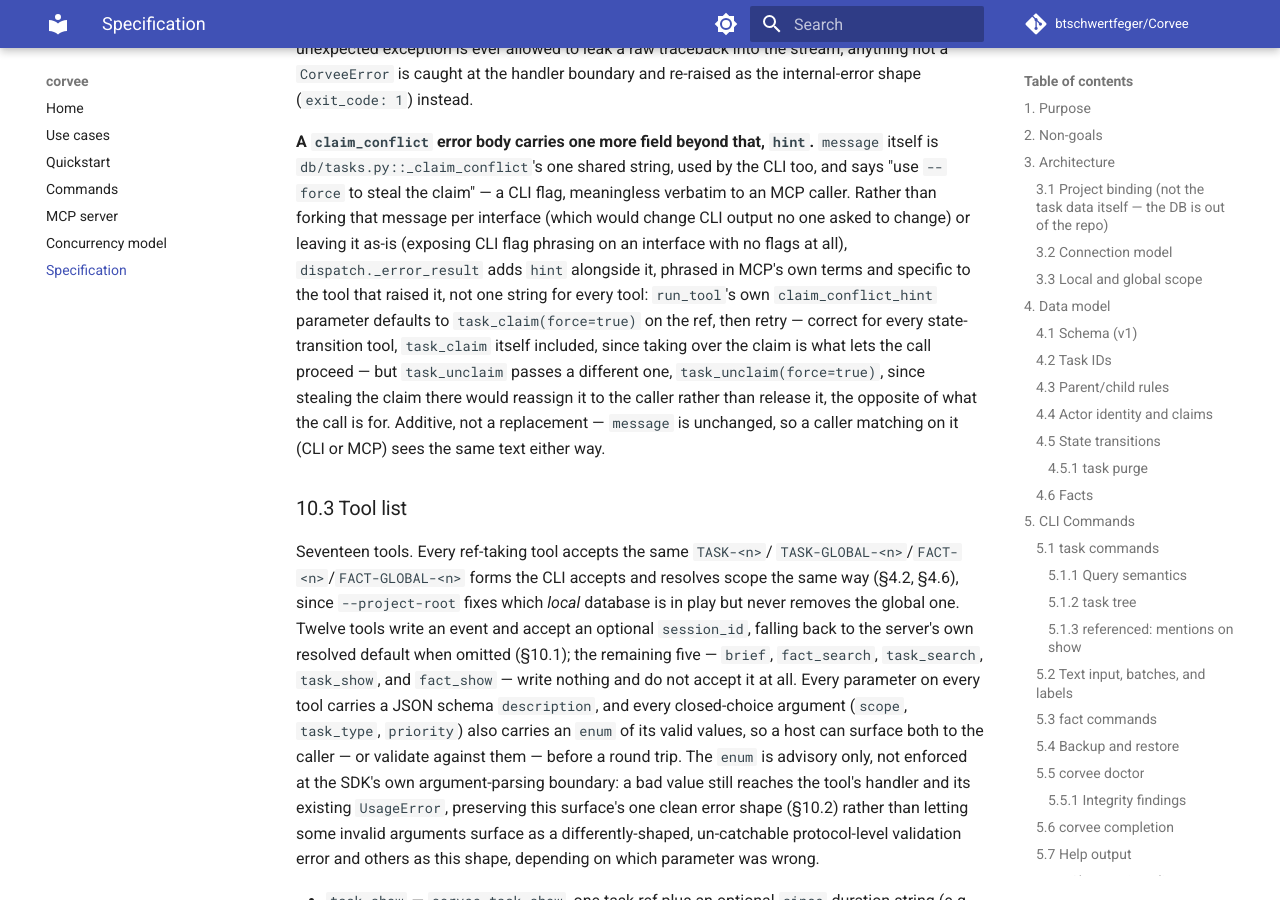
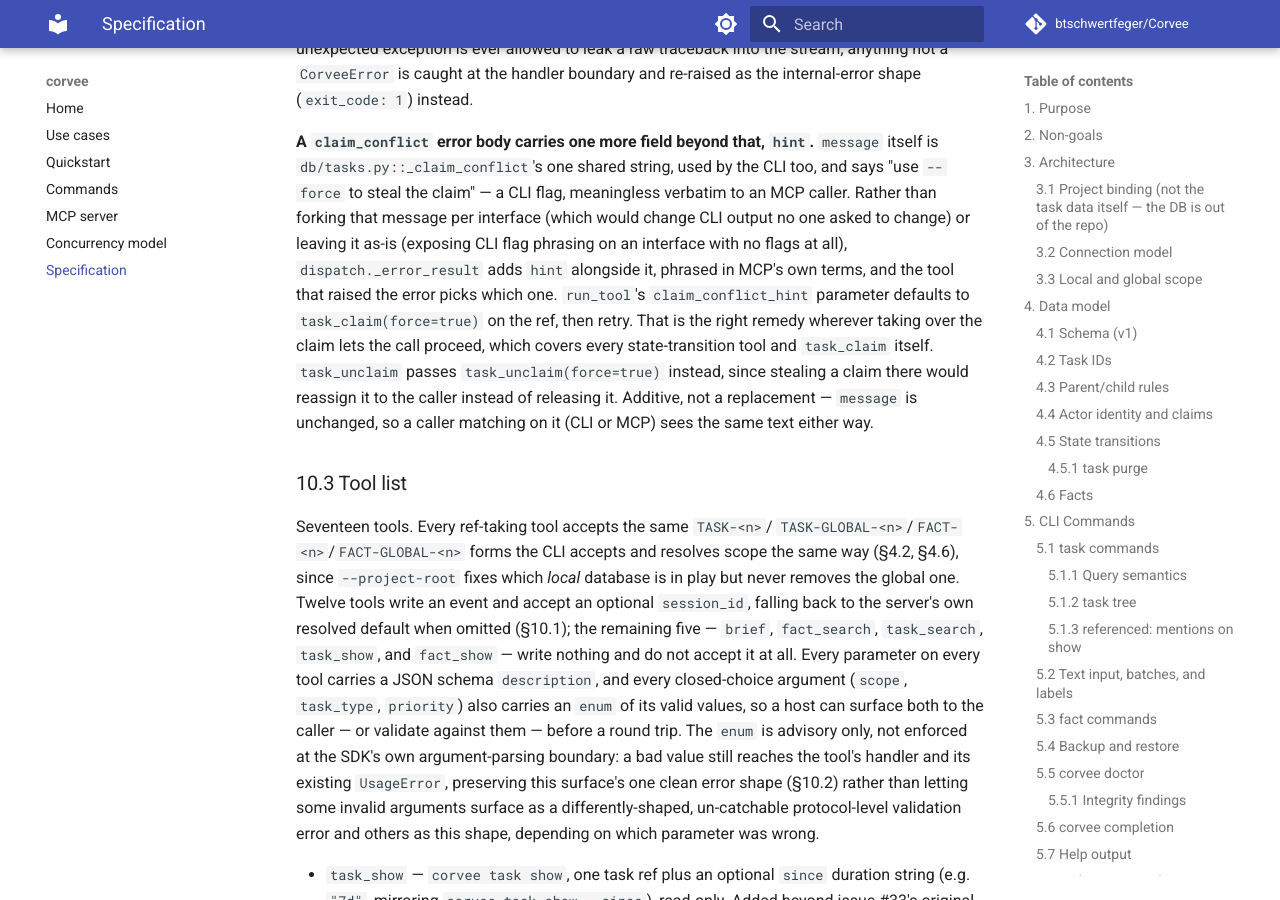
Before and after one commit to btschwertfeger/Corvee, an MkDocs documentation site: the page built from docs/spec.md, in a window 1280 px wide and 900 px high, scrolled down 46590 px. Built offline with MkDocs 1.6.1 and Material for MkDocs 9.7.7, drawn with Linux system fonts in a browser that asks for light colours; comment, search, counter and statistics services are not loaded.

Commit message:
Tighten the claim_conflict hint prose

```diff
--- a/docs/spec.md
+++ b/docs/spec.md
@@ -2203,16 +2203,15 @@ claim" — a CLI flag, meaningless verbatim to an MCP caller. Rather than
 forking that message per interface (which would change CLI output no one
 asked to change) or leaving it as-is (exposing CLI flag phrasing on an
 interface with no flags at all), `dispatch._error_result` adds `hint`
-alongside it, phrased in MCP's own terms and specific to the tool that
-raised it, not one string for every tool: `run_tool`'s own
-`claim_conflict_hint` parameter defaults to `task_claim(force=true)` on
-the ref, then retry — correct for every state-transition tool, `task_claim`
-itself included, since taking over the claim is what lets the call proceed
-— but `task_unclaim` passes a different one, `task_unclaim(force=true)`,
-since stealing the claim there would reassign it to the caller rather than
-release it, the opposite of what the call is for. Additive, not a
-replacement — `message` is unchanged, so a caller matching on it (CLI or
-MCP) sees the same text either way.
+alongside it, phrased in MCP's own terms, and the tool that raised the
+error picks which one. `run_tool`'s `claim_conflict_hint` parameter
+defaults to `task_claim(force=true)` on the ref, then retry. That is the
+right remedy wherever taking over the claim lets the call proceed, which
+covers every state-transition tool and `task_claim` itself.
+`task_unclaim` passes `task_unclaim(force=true)` instead, since stealing
+a claim there would reassign it to the caller instead of releasing it.
+Additive, not a replacement — `message` is unchanged, so a caller
+matching on it (CLI or MCP) sees the same text either way.
 
 ### 10.3 Tool list
 
```
Also changed, not shown: docs/mcp.md (+5 -6 lines), 2 other files.
